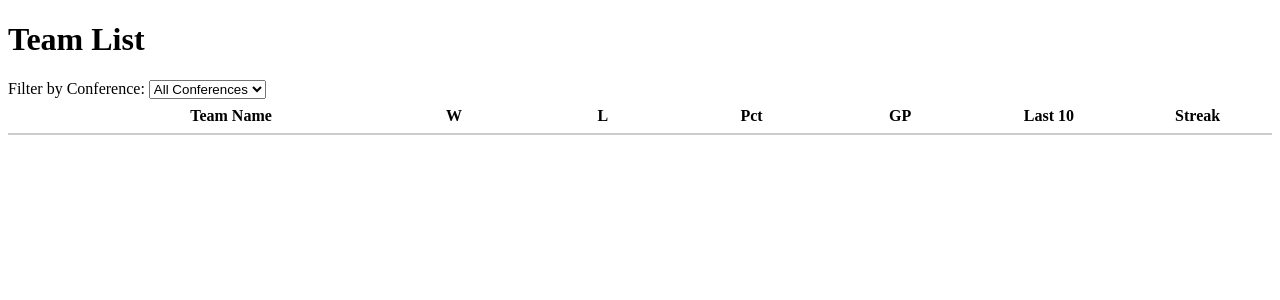
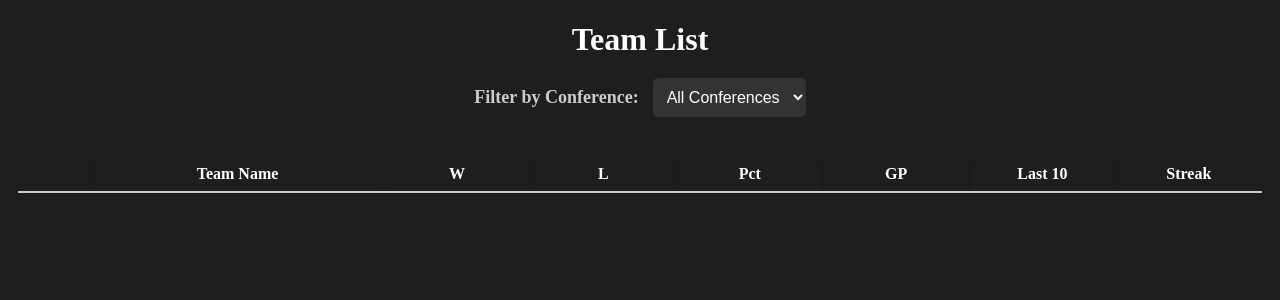
Before and after one commit to ojadeyemi/USPORTS-BBALL-WEBAPP, a Flask app: page / in a window 1280 px wide. Shown: the top 300 px of the page. Run offline with Flask 3, Linux system fonts and the light colour scheme; data that the repository does not hold is empty.

Commit message:
updated style with vanilla css

```diff
--- a/backend/app.py
+++ b/backend/app.py
@@ -15,7 +15,7 @@ class Team(db.Model):
     games_played = db.Column(db.Integer)
     total_wins = db.Column(db.Integer)
     total_losses = db.Column(db.Integer)
-    win_percentage = db.Column(db.Float(3))
+    win_percentage = db.Column(db.Float(precision=1))
     streak = db.Column(db.String(50))
 
 
--- a/backend/static/css/styles.css
+++ b/backend/static/css/styles.css
@@ -6,6 +6,8 @@
 /* Style for team header */
 .team-header {
     margin-bottom: 10px;
+	border-radius: 10px; /* Rounded corners */
+    padding: 10px; /* Padding around the header */
 }
 
 /* Style for team header table */
@@ -16,10 +18,19 @@
 
 /* Style for team header table th */
 .team-header th {
-    padding: 8px;
+    padding: 8px; /* Adjust padding as needed */
     text-align: center;
     font-weight: bold;
     border-bottom: 2px solid #ccc;
+    border-radius: 5px; /* Rounded corners */
+    box-shadow: 0 2px 4px rgba(0, 0, 0, 0.1); /* Box shadow for depth */
+    transition: background-color 0.3s ease, color 0.3s ease; /* Smooth transition */
+}
+
+/* Hover effect for team header th */
+.team-header th:hover {
+    background-color: #bbb; /* Darker background color on hover */
+    color: #fff; /* Light text color on hover */
 }
 
 /* Style for team */
@@ -58,24 +69,67 @@
     text-align: center;
 }
 
-/* Style for alternating background color for teams */
-.team:nth-child(even) {
-    background-color: #f9f9f9;
-}
-
 /* Style for conference-specific teams */
-.team.oua {
+.team.OUA {
     border-color: #007bff; /* Blue border for OUA Conference teams */
 }
 
-.team.aus {
+.team.AUS {
     border-color: #28a745; /* Green border for AUS Conference teams */
 }
 
-.team.cw {
-    border-color: #ffc107; /* Yellow border for CW Conference teams */
+.team.CW {
+    border-color:  #dc3545; /* Red border for CW Conference teams */
 }
 
-.team.rseq {
-    border-color: #dc3545; /* Red border for RSEQ Conference teams */
+.team.RSEQ {
+    border-color: #ffc107; /* Yellow border for RSEQ Conference teams */
 }
+
+/* Body styles for dark mode */
+body {
+    background-color: #1e1e1e; /* Dark background color */
+    color: #fff; /* Light text color */
+}
+
+/* Styles for heading */
+h1 {
+    text-align: center;
+    font-size: 32px;
+    color: #fff; /* Light text color */
+    margin-bottom: 20px;
+}
+
+/* Styles for filters container */
+#filters {
+    text-align: center;
+    margin-bottom: 30px;
+}
+
+/* Styles for filter label */
+label {
+    font-size: 18px;
+    font-weight: bold;
+    color: #ccc; /* Lighter text color */
+    margin-right: 10px;
+}
+
+/* Select box styles */
+select {
+    padding: 10px;
+    font-size: 16px;
+    border: none;
+    border-radius: 5px;
+    background-color: #333; /* Darker background color */
+    color: #fff; /* Light text color */
+}
+
+/* Styles for select box options */
+option {
+    font-size: 16px;
+    color: #fff; /* Light text color */
+    background-color: #333; /* Darker background color */
+}
+
+/* Additional styles for dark mode */
+/* Add more styles as needed */
```
